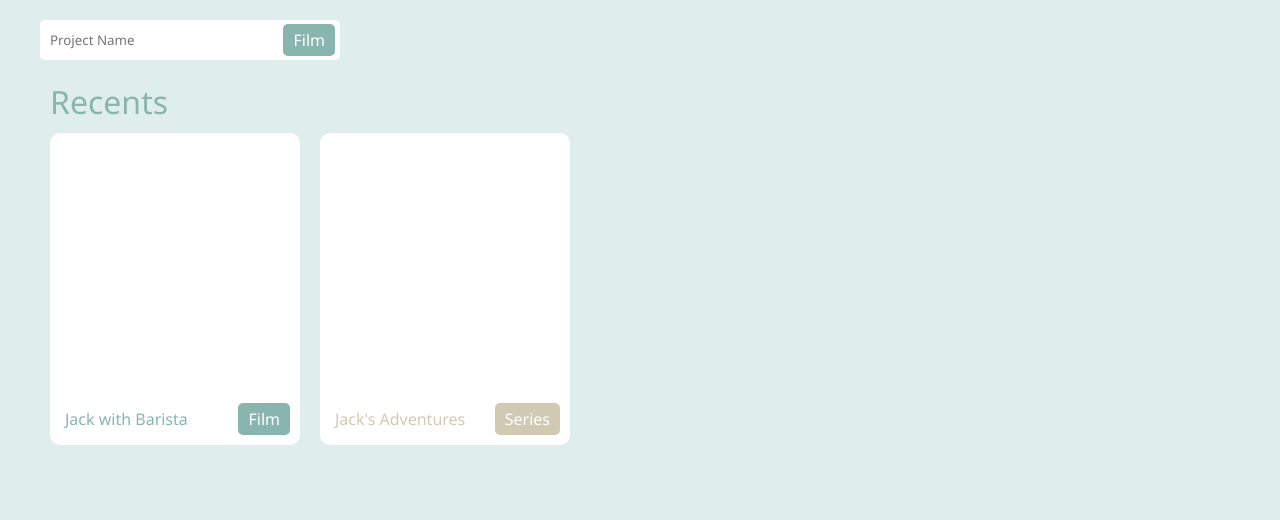
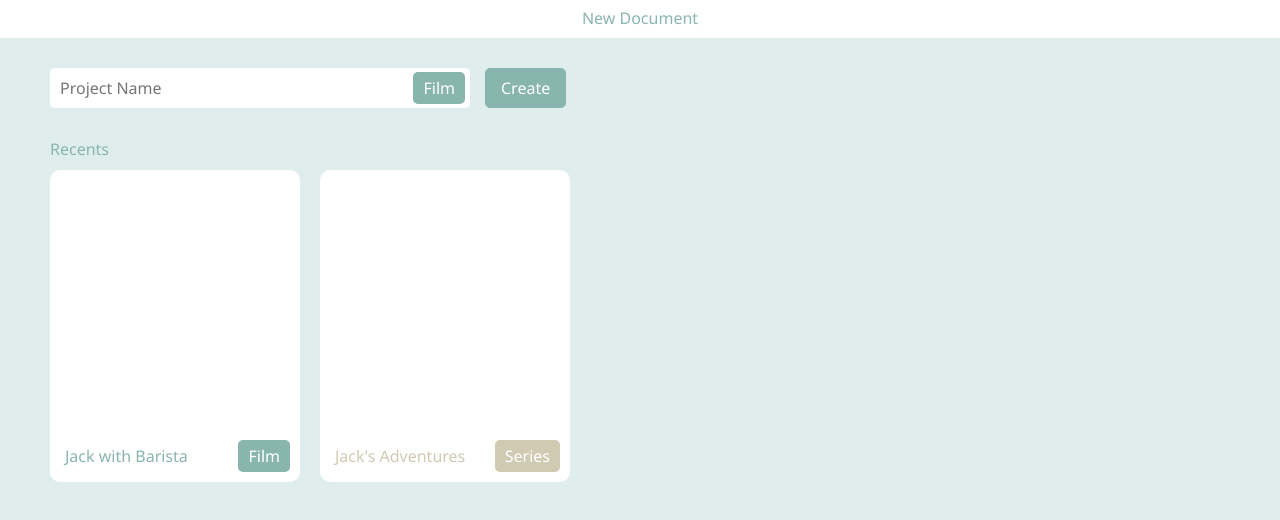
Before and after one commit to rarya618/Storia, a React (Create React App) app: page /#/ in a window 1280 px wide. Shown: the top 520 px of the page. Built offline with nearby package versions, Linux system fonts and the light colour scheme.

Commit message:
Added UI to make Title Bar Draggable

```diff
--- a/src/App.css
+++ b/src/App.css
@@ -5,6 +5,7 @@ body {
 
 * {
   font-family: 'Noto Sans';
+  font-size: 16px;
 }
 
 .app {
@@ -12,12 +13,47 @@ body {
   margin: 0;
 }
 
+a {
+  text-decoration: none;
+}
+
+.no-select {
+  -webkit-user-select: none;
+}
+
+.drag {
+  -webkit-app-region: drag;
+}
+
+/* Titlebar Styles */
+.title-bar {
+  width: 100%;
+  margin: 0;
+  position: relative;
+  top: 0;
+}
+
+.standard {
+  height: 38px;
+}
+
+.title-bar .title {
+  padding: 7px;
+  margin: 0;
+  height: 35px;
+}
+
+/* Spacing Styles */
 .spaced {
   margin: 10px 20px;
 }
 
-a {
-  text-decoration: none;
+.flat-spaced {
+  margin: 10px;
+}
+
+.small-spaced {
+  margin: 10px 5px;
 }
 
 /* Flex Format */
@@ -58,7 +94,9 @@ a {
   color: #D0CAB2;
 }
 
-
+.green-border {
+  border-color: #89B5AF !important;
+}
 
 /* Heading Formatting */
 .heading {
@@ -70,7 +108,7 @@ a {
   margin: 0 10px;
 }
 
-/* Box Formatting */
+/* Element Formatting */
 .container {
   margin: 20px;
 }
@@ -82,10 +120,12 @@ a {
   position: relative;
 }
 
+/* Text Box Formatting */
 .text-box {
   padding: 10px 10px;
-  width: 280px;
+  width: 400px;
   height: 20px;
+  margin: 10px;
   border: none;
   position: relative;
 }
@@ -112,6 +152,13 @@ a {
 
 .label {
   padding: 5px 10px;
+}
+
+/* Button Formatting */
+.button {
+  padding: 0 15px;
+  height: 40px;
+  border: solid 1px;
 }
 
 /* Rounding Styles */
--- a/src/components/NewProject.js
+++ b/src/components/NewProject.js
@@ -1,10 +1,11 @@
 function NewProject() {
     return (
-      <div className="container">
-        <div className="text-box round-5px white">
+      <div className="container row spaced no-select">
+        <div className="text-box round-5px white flat-spaced">
           <input className="inner-text-box absolute push-left transparent left" type="text" placeholder="Project Name"/>
           <span className={"label round-5px white-color absolute right green"}>Film</span>
         </div>
+        <button className="button green white-color green-border round-5px small-spaced">Create</button>
       </div>
     );
 }
--- a/src/components/objects/RecentFile.js
+++ b/src/components/objects/RecentFile.js
@@ -21,7 +21,7 @@ const RecentFile = props => {
     return (
         <Link to="/document">
             <div
-                className={"box round-10px white " + classCode + "-color"}>
+                className={"box no-select round-10px white " + classCode + "-color"}>
                 <div className={"preview " + classCode + "-color"}></div>
                 <div className="row">
                     <h4 className={"heading left " + classCode + "-color"}>{props.name}</h4>
--- a/src/views/Home.js
+++ b/src/views/Home.js
@@ -3,10 +3,15 @@ import NewProject from '../components/NewProject';
 
 function Home() {
     return (
-        <div className="spaced">
+        <>
+        <div className="title-bar standard no-select drag white">
+          <p className="title green-color">New Document</p>
+        </div>
+        <div className="no-select spaced">
             <NewProject />
             <Recent />
         </div>
+        </>
     )
 }
 
```
